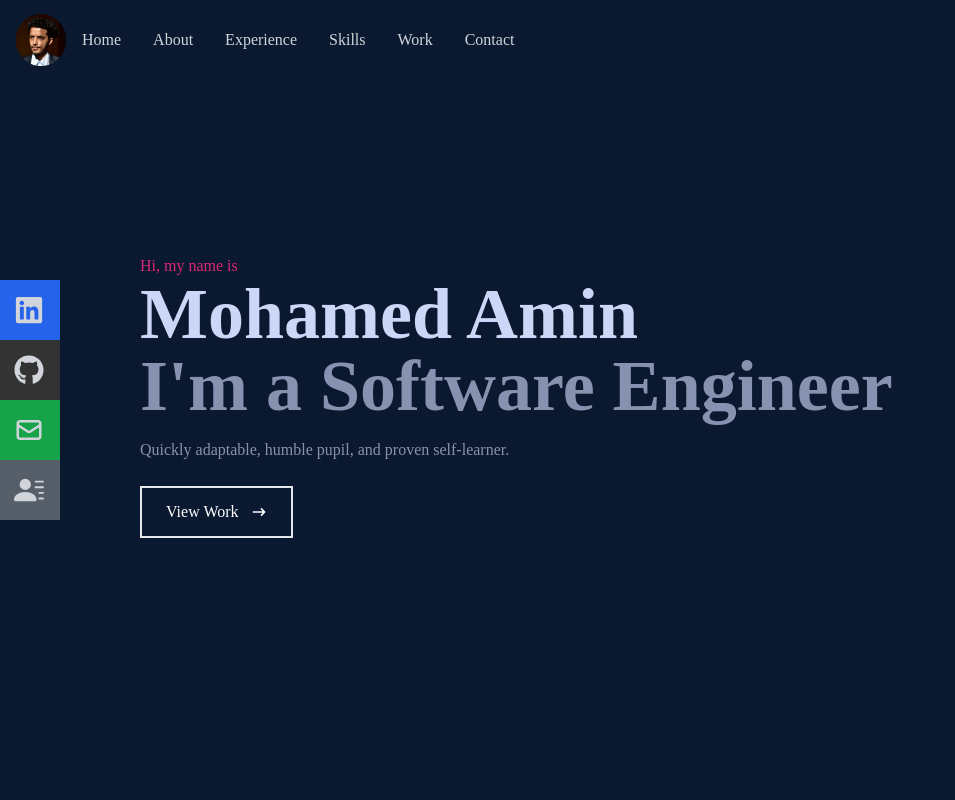
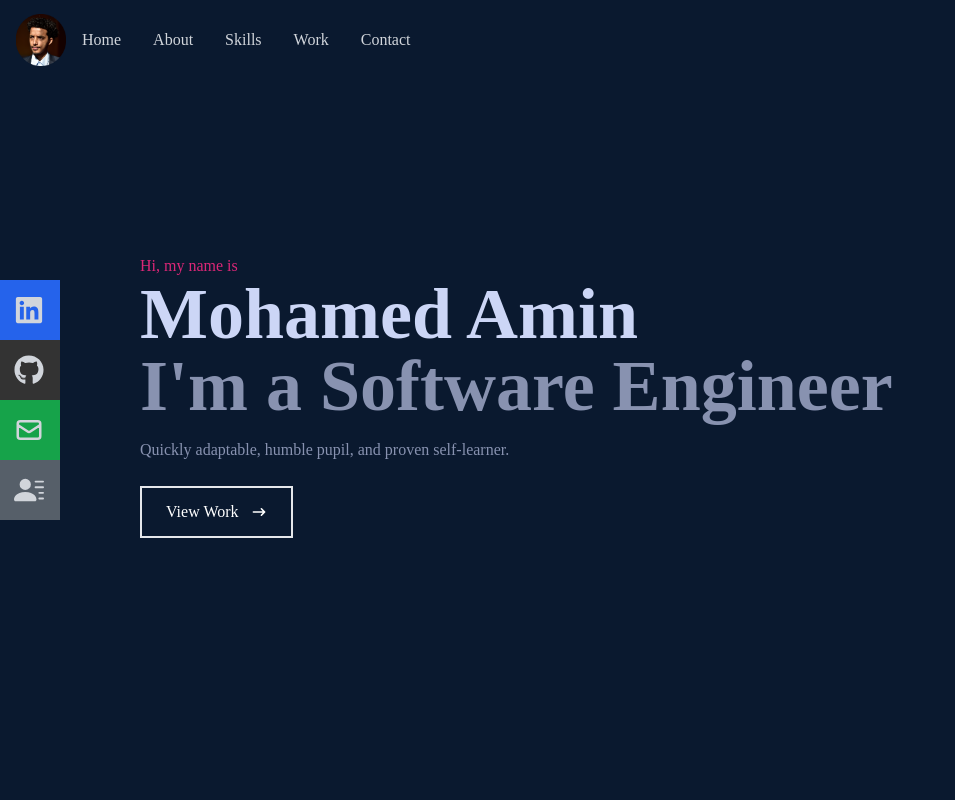
Before and after one commit to taha-amin/my-portfolio, a React (Create React App) app: page / in a window 1280 px wide. Shown: the top 800 px of the page, without its empty margins (0-955 px from the left). Built offline with nearby package versions, Linux system fonts and the light colour scheme.

Commit message:
npm installed react-scroll. Added getform.io into contact.jsx along with necessary method. Imported Link from react-scroll into home.jsx and Navbar.jsx. Edited components in Navbar.jsx to allow for smooth scrolling both in menu section and the mobile menu section.

```diff
--- a/package.json
+++ b/package.json
@@ -11,6 +11,7 @@
     "react-dom": "^18.2.0",
     "react-icons": "^4.10.1",
     "react-scripts": "5.0.1",
+    "react-scroll": "^1.8.9",
     "web-vitals": "^2.1.4"
   },
   "scripts": {
--- a/src/Components/About.jsx
+++ b/src/Components/About.jsx
@@ -2,7 +2,7 @@ import React from "react";
 
 const About = () => {
   return (
-    <div name="About" className="w-full h-screen bg-[#0a192f] text-gray-300">
+    <div name="about" className="w-full h-screen bg-[#0a192f] text-gray-300">
       <div className="flex flex-col justify-center items-center w-full h-full">
         <div className="max-w-[1000px] w-full grid grid-cols-2 gap-8">
           <div className="sm:text-right pb-8 pl-4">
--- a/src/Components/Contact.jsx
+++ b/src/Components/Contact.jsx
@@ -6,13 +6,17 @@ const Contact = () => {
       name="contact"
       className="w-full h-screen bg-[#0a192f] flex justify-center items-center p-4"
     >
-      <form action="" className="flex flex-col max-w-[600px] w-full">
+      <form
+        method="POST"
+        action="https://getform.io/f/fa1cae0a-2cb9-4f51-9fe0-31f8fb6e11f5"
+        className="flex flex-col max-w-[600px] w-full"
+      >
         <div className="pb-8">
           <p className="text-4xl font-bold inline border-b-4 border-pink-600 text-gray-300">
             Contact
           </p>
           <p className="text-gray-300 py-4">
-            Submit the form below or send me an email -
+            Submit the form below or send me an email @
             mohamedamin2009ster@gmail.com
           </p>
         </div>
--- a/src/Components/Home.jsx
+++ b/src/Components/Home.jsx
@@ -1,5 +1,6 @@
 import React from "react";
 import { HiArrowNarrowRight } from "react-icons/hi";
+import { Link } from "react-scroll";
 
 const Home = () => {
   return (
--- a/src/Components/Navbar.jsx
+++ b/src/Components/Navbar.jsx
@@ -10,6 +10,7 @@ import {
 import { HiOutlineMail } from "react-icons/hi";
 import { BsPersonLinesFill } from "react-icons/bs";
 import ProfilePicture from "../Assets/profilepicture.png";
+import { Link } from "react-scroll";
 
 const Navbar = () => {
   const [nav, setNav] = useState(false);
@@ -23,12 +24,34 @@ const Navbar = () => {
 
       {/* Menu */}
       <ul className="hidden md:flex">
-        <li>Home</li>
-        <li>About</li>
-        <li>Experience</li>
-        <li>Skills</li>
-        <li>Work</li>
-        <li>Contact</li>
+        <li>
+          <Link to="home" smooth={true} duration={500}>
+            Home
+          </Link>
+        </li>
+        <li>
+          <Link to="about" smooth={true} duration={500}>
+            About
+          </Link>
+        </li>
+        <li>
+          {" "}
+          <Link to="skills" smooth={true} duration={500}>
+            Skills
+          </Link>
+        </li>
+        <li>
+          {" "}
+          <Link to="work" smooth={true} duration={500}>
+            Work
+          </Link>
+        </li>
+        <li>
+          {" "}
+          <Link to="contact" smooth={true} duration={500}>
+            Contact
+          </Link>
+        </li>
       </ul>
 
       {/* Hamburger */}
@@ -44,12 +67,34 @@ const Navbar = () => {
             : "absolute top-0 left-0 w-full h-screen bg-[#0a192f] flex flex-col justify-center items-center"
         }
       >
-        <li className="py-6 text-4xl">Home</li>
-        <li className="py-6 text-4xl">About</li>
-        <li className="py-6 text-4xl">Experience</li>
-        <li className="py-6 text-4xl">Skills</li>
-        <li className="py-6 text-4xl">Work</li>
-        <li className="py-6 text-4xl">Contact</li>
+        <li className="py-6 text-4xl">
+          <Link onClick={handleClick} to="home" smooth={true} duration={500}>
+            Home
+          </Link>
+        </li>
+        <li className="py-6 text-4xl">
+          <Link onClick={handleClick} to="about" smooth={true} duration={500}>
+            About
+          </Link>
+        </li>
+        <li className="py-6 text-4xl">
+          {" "}
+          <Link onClick={handleClick} to="skills" smooth={true} duration={500}>
+            Skills
+          </Link>
+        </li>
+        <li className="py-6 text-4xl">
+          {" "}
+          <Link onClick={handleClick} to="work" smooth={true} duration={500}>
+            Work
+          </Link>
+        </li>
+        <li className="py-6 text-4xl">
+          {" "}
+          <Link onClick={handleClick} to="contact" smooth={true} duration={500}>
+            Contact
+          </Link>
+        </li>
       </ul>
 
       {/* Social Icons */}
```
Also changed, not shown: 1 other file (tests, documents, lock files or other folders).
